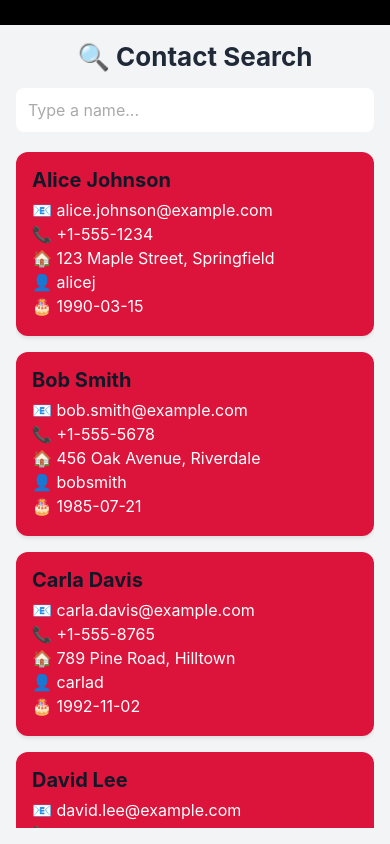
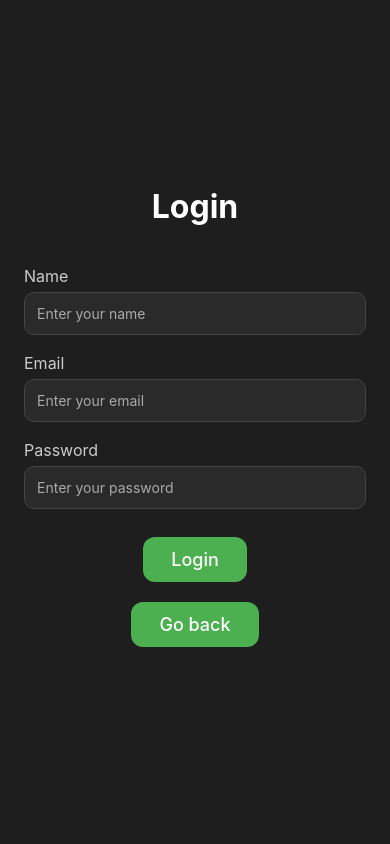
Before and after one commit to Sayantan-B-dev/SM_ReactNative, a React Native app: screen /Login in a window 390 px wide. Built offline with nearby package versions, Linux system fonts and the light colour scheme.

Commit message:
Added  a bunch of Stuff in Navigation and related to navigation,How Stack Navigation works...and how we can customize a lot in it

```diff
--- a/App.jsx
+++ b/App.jsx
@@ -1,12 +1,63 @@
-/* eslint-disable react-native/no-inline-styles */
-import {View} from 'react-native';
-import Search from './src/components/Search';
+// /* eslint-disable react-native/no-inline-styles */
+// import {View} from 'react-native';
+// import PlatformExample from './src/components/PlatformExample';
+// const App = () => {
+//   return (
+//     <View  style={{flex: 1,borderTopWidth:25,borderColor:'black'}}>
+//       <PlatformExample/>
+//     </View>
+//   );
+// };
+// export default App;
+
+import React from 'react';
+import {StatusBar, Button} from 'react-native';
+import {NavigationContainer} from '@react-navigation/native';
+import {createNativeStackNavigator} from '@react-navigation/native-stack';
+
+import Home from './src/navigation-screens/Home';
+import Login from './src/navigation-screens/Login';
+import About from './src/navigation-screens/About';
+
+const Stack = createNativeStackNavigator();
 
 const App = () => {
   return (
-    <View  style={{flex: 1,borderTopWidth:25,borderColor:'black'}}>
-      <Search/>
-    </View>
+    <>
+      <StatusBar
+        barStyle="light-content"
+        backgroundColor="#1e1e1e"
+        translucent={false}
+      />
+      <NavigationContainer>
+        <Stack.Navigator
+          screenOptions={{
+            animation: 'slide_from_right',
+            headerShown: false,
+          }}>
+          <Stack.Screen
+            name="Home"
+            component={Home}
+            options={{
+              title: 'Navigation',
+              headerShown: true,
+              headerStyle: {
+                backgroundColor: '#4CAF50', // background color of the header
+              },
+              headerTintColor: '#fff', // color of back button and title
+              headerTitleStyle: {
+                fontWeight: 'bold',
+                fontSize: 20,
+                letterSpacing: 2,
+              },
+              headerTitleAlign: 'center',
+            }}
+          />
+          <Stack.Screen name="Login" component={Login} />
+          <Stack.Screen name="About" component={About} />
+        </Stack.Navigator>
+      </NavigationContainer>
+    </>
   );
 };
 
--- a/package.json
+++ b/package.json
@@ -10,9 +10,13 @@
     "test": "jest"
   },
   "dependencies": {
+    "@react-navigation/native": "^7.1.5",
+    "@react-navigation/native-stack": "^7.3.9",
     "axios": "^1.8.4",
     "react": "19.0.0",
-    "react-native": "0.78.2"
+    "react-native": "0.78.2",
+    "react-native-safe-area-context": "^5.3.0",
+    "react-native-screens": "^4.10.0"
   },
   "devDependencies": {
     "@babel/core": "^7.25.2",
--- /dev/null
+++ b/src/navigation-screens/About.jsx
@@ -0,0 +1,108 @@
+/* eslint-disable react-native/no-inline-styles */
+import React from 'react';
+import {View, Text, StyleSheet,TouchableOpacity} from 'react-native';
+
+const About = ({route,navigation}) => {
+  const {name, email, password} = route.params;
+
+  return (
+    <View style={styles.container}>
+      <Text style={styles.title}>Welcome, {name} 👋</Text>
+
+      <View style={styles.card}>
+        <View style={styles.avatar}>
+          <Text style={styles.avatarText}>{name?.charAt(0).toUpperCase()}</Text>
+        </View>
+
+        <View style={styles.infoContainer}>
+          <Text style={styles.label}>Name:</Text>
+          <Text style={styles.value}>{name}</Text>
+
+          <Text style={styles.label}>Email:</Text>
+          <Text style={styles.value}>{email}</Text>
+
+          <Text style={styles.label}>Password:</Text>
+          <Text style={styles.value}>{'*'.repeat(password.length)}</Text>
+        </View>
+      </View>
+      <TouchableOpacity
+        style={styles.button}
+        onPress={() => navigation.goBack()}>
+        <Text style={styles.buttonText}>Go back</Text>
+      </TouchableOpacity>
+    </View>
+  );
+};
+
+export default About;
+
+// Styles
+const styles = StyleSheet.create({
+  container: {
+    flex: 1,
+    backgroundColor: '#1e1e1e',
+    padding: 24,
+    justifyContent: 'center',
+  },
+  title: {
+    fontSize: 28,
+    fontWeight: 'bold',
+    color: '#fff',
+    marginBottom: 32,
+    textAlign: 'center',
+  },
+  card: {
+    backgroundColor: '#2b2b2b',
+    borderRadius: 16,
+    padding: 24,
+    elevation: 6,
+    shadowColor: '#000',
+    shadowOffset: {width: 0, height: 4},
+    shadowOpacity: 0.3,
+    shadowRadius: 5,
+  },
+  avatar: {
+    backgroundColor: '#4CAF50',
+    width: 64,
+    height: 64,
+    borderRadius: 32,
+    alignSelf: 'center',
+    marginBottom: 20,
+    justifyContent: 'center',
+    alignItems: 'center',
+  },
+  avatarText: {
+    fontSize: 28,
+    color: '#fff',
+    fontWeight: 'bold',
+  },
+  infoContainer: {
+    marginTop: 10,
+  },
+  label: {
+    color: '#aaa',
+    fontSize: 16,
+    marginTop: 12,
+  },
+  value: {
+    color: '#fff',
+    fontSize: 18,
+    fontWeight: '500',
+  },
+  button: {
+    backgroundColor: '#4CAF50',
+    paddingVertical: 12,
+    paddingHorizontal: 28,
+    borderRadius: 12,
+    elevation: 3, // Android shadow
+    alignSelf: 'flex-start',
+    marginHorizontal:'auto',
+    marginVertical:10,
+  },
+  buttonText: {
+    color: '#fff',
+    fontSize: 18,
+    fontWeight: '500',
+    textAlign:'center',
+  },
+});
--- /dev/null
+++ b/src/navigation-screens/Home.jsx
@@ -0,0 +1,49 @@
+/* eslint-disable react-native/no-inline-styles */
+import React from 'react';
+import { View, Text, TouchableOpacity, StyleSheet } from 'react-native';
+
+const Home = ({ navigation }) => {
+  return (
+    <View style={styles.container}>
+      <Text style={styles.heading}>Home</Text>
+
+      <TouchableOpacity
+        style={styles.button}
+        onPress={() => navigation.navigate('Login')}
+      >
+        <Text style={styles.buttonText}>Go to Login</Text>
+      </TouchableOpacity>
+    </View>
+  );
+};
+
+export default Home;
+
+// Styles
+const styles = StyleSheet.create({
+  container: {
+    flex: 1,
+    backgroundColor: '#1e1e1e',
+    alignItems: 'center',
+    justifyContent: 'center',
+    padding: 24,
+  },
+  heading: {
+    fontSize: 32,
+    fontWeight: 'bold',
+    color: '#fff',
+    marginBottom: 40,
+  },
+  button: {
+    backgroundColor: '#4CAF50',
+    paddingVertical: 12,
+    paddingHorizontal: 28,
+    borderRadius: 12,
+    elevation: 3, // Android shadow
+  },
+  buttonText: {
+    color: '#fff',
+    fontSize: 18,
+    fontWeight: '500',
+  },
+});
--- /dev/null
+++ b/src/navigation-screens/Login.jsx
@@ -0,0 +1,115 @@
+import React, {useState} from 'react';
+import {
+  Text,
+  TextInput,
+  TouchableOpacity,
+  StyleSheet,
+  KeyboardAvoidingView,
+  Platform,
+} from 'react-native';
+
+const Login = ({navigation}) => {
+  const [name, setName] = useState('');
+  const [email, setEmail] = useState('');
+  const [password, setPassword] = useState('');
+
+  return (
+    <KeyboardAvoidingView
+      behavior={Platform.OS === 'ios' ? 'padding' : undefined}
+      style={styles.container}>
+      <Text style={styles.heading}>Login</Text>
+
+      <Text style={styles.label}>Name</Text>
+      <TextInput
+        value={name}
+        onChangeText={setName}
+        placeholder="Enter your name"
+        placeholderTextColor="#aaa"
+        style={styles.input}
+        autoCapitalize="words"
+      />
+
+      <Text style={styles.label}>Email</Text>
+      <TextInput
+        value={email}
+        onChangeText={setEmail}
+        placeholder="Enter your email"
+        placeholderTextColor="#aaa"
+        style={styles.input}
+        keyboardType="email-address"
+        autoCapitalize="none"
+      />
+
+      <Text style={styles.label}>Password</Text>
+      <TextInput
+        value={password}
+        onChangeText={setPassword}
+        placeholder="Enter your password"
+        placeholderTextColor="#aaa"
+        secureTextEntry
+        style={styles.input}
+      />
+
+      {/* Login Button */}
+      <TouchableOpacity
+        style={styles.button}
+        onPress={() => navigation.navigate('About', {name, email, password})}>
+        <Text style={styles.buttonText}>Login</Text>
+      </TouchableOpacity>
+      <TouchableOpacity
+        style={styles.button}
+        onPress={() => navigation.goBack()}>
+        <Text style={styles.buttonText}>Go back</Text>
+      </TouchableOpacity>
+    </KeyboardAvoidingView>
+  );
+};
+
+export default Login;
+
+// Styles
+const styles = StyleSheet.create({
+  container: {
+    flex: 1,
+    backgroundColor: '#1e1e1e',
+    padding: 24,
+    justifyContent: 'center',
+  },
+  heading: {
+    fontSize: 32,
+    fontWeight: 'bold',
+    color: '#fff',
+    marginBottom: 40,
+    textAlign: 'center',
+  },
+  label: {
+    color: '#ccc',
+    fontSize: 16,
+    marginBottom: 6,
+  },
+  input: {
+    backgroundColor: '#2a2a2a',
+    color: '#fff',
+    borderWidth: 1,
+    borderColor: '#444',
+    borderRadius: 10,
+    padding: 12,
+    marginBottom: 18,
+  },
+  button: {
+    backgroundColor: '#4CAF50',
+    paddingVertical: 12,
+    paddingHorizontal: 28,
+    borderRadius: 12,
+    elevation: 3, // Android shadow
+    alignSelf: 'flex-start',
+    marginHorizontal:'auto',
+    marginVertical:10,
+  },
+  buttonText: {
+    color: '#fff',
+    fontSize: 18,
+    fontWeight: '500',
+    textAlign:'center',
+  },
+});
```
Also changed, not shown: 2 other files (tests, documents, lock files or other folders).
